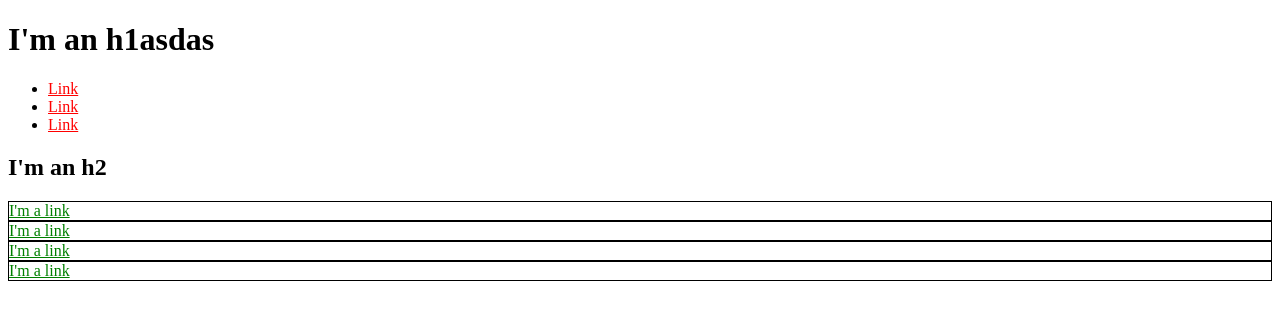
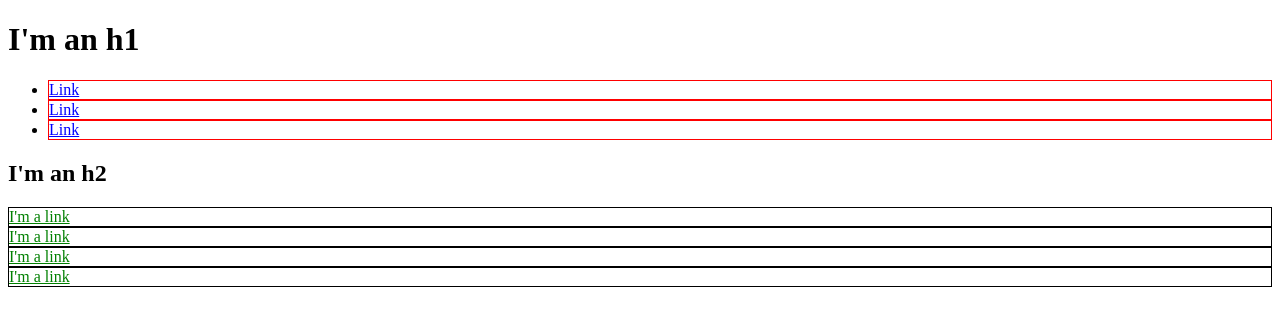
Before and after one commit to KleEnder/kleender.github.io, a plain HTML site: page index.html in a window 1280 px wide. Drawn offline with Linux system fonts and the light colour scheme.

Commit message:
Added styles for elements

```diff
--- a/index.html
+++ b/index.html
@@ -3,32 +3,49 @@
   <head>
     <title>Test Page: Don't Panic</title>
     <meta charset="utf-8">
+    <style>
+      a {
+        color: red;
+      }
+      div {
+        border: 1px solid black;
+      }
+      li {
+        border: 1px solid red;
+      }
+      div a {
+        color: green;
+      }
+      ul li a {
+        color: blue;
+      }
+    </style>
   </head>
   <body>
-    <h1>I'm an h1asdas</h1>
+    <h1>I'm an h1</h1>
     <ul>
       <li>
-        <a href="http://example.com/" style="color: red;">Link</a>
+        <a href="http://example.com/">Link</a>
       </li>
       <li>
-        <a href="http://example.com/" style="color: red;">Link</a>
+        <a href="http://example.com/">Link</a>
       </li>
       <li>
-        <a href="http://example.com/" style="color: red;">Link</a>
+        <a href="http://example.com/">Link</a>
       </li>
     </ul>
     <h2>I'm an h2</h2>
-    <div style="border: 1px solid black;">
-      <a href="http://example.com/" style="color: green;">I'm a link</a>
+    <div>
+      <a href="http://example.com/">I'm a link</a>
     </div>
-    <div style="border: 1px solid black;">
-      <a href="http://example.com/" style="color: green;">I'm a link</a>
+    <div>
+      <a href="http://example.com/">I'm a link</a>
     </div>
-    <div style="border: 1px solid black;">
-      <a href="http://example.com/" style="color: green;">I'm a link</a>
+    <div>
+      <a href="http://example.com/">I'm a link</a>
     </div>
-    <div style="border: 1px solid black;">
-      <a href="http://example.com/" style="color: green;">I'm a link</a>
+    <div>
+      <a href="http://example.com/">I'm a link</a>
     </div>
   </body>
 </html>
```
